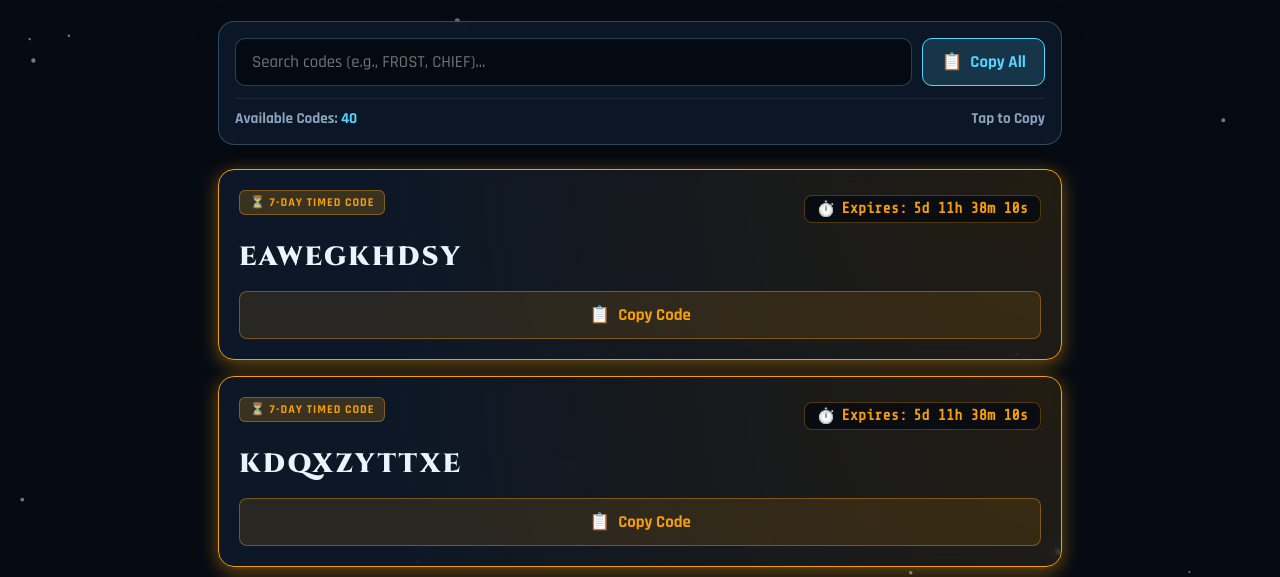
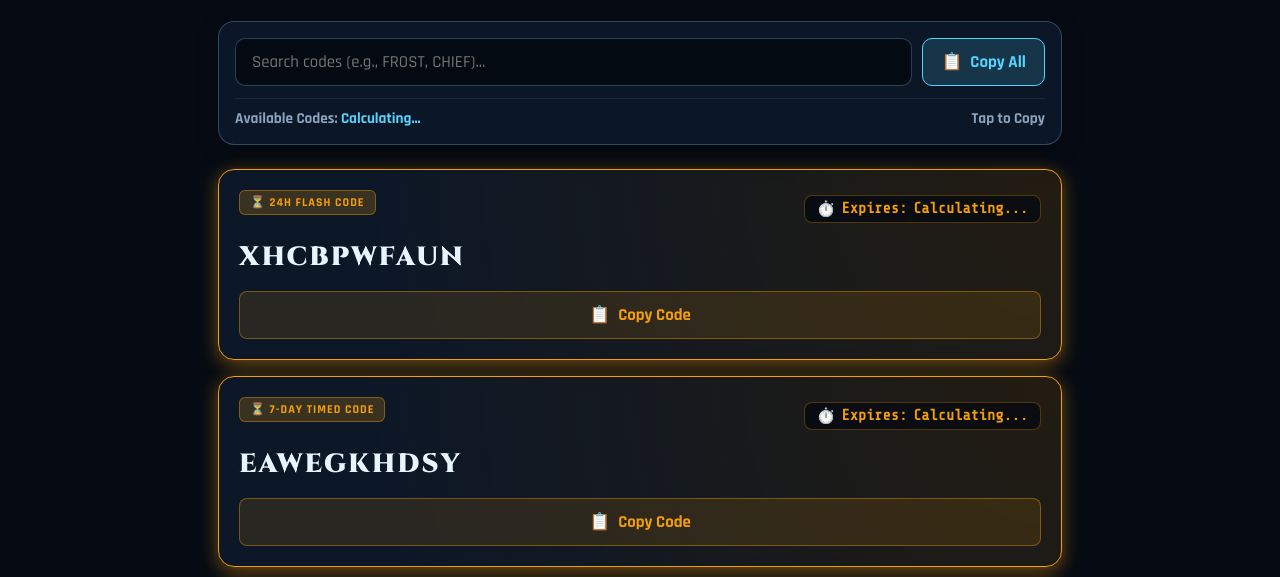
Before and after one commit to EU1-GUIDE/BETA-GUIDE, a plain HTML site: page codes.html in a window 1280 px wide. Shown: the part 225-802 px from the top of the page. Drawn offline with nearby package versions, Linux system fonts and the light colour scheme.

Commit message:
Update codes.html

```diff
--- a/codes.html
+++ b/codes.html
@@ -619,7 +619,7 @@
         </button>
       </div>
       <div class="filter-meta-bar">
-        <span>Available Codes: <span id="codeCount" class="count-badge">41</span></span>
+        <span>Available Codes: <span id="codeCount" class="count-badge">Calculating...</span></span>
         <span>Tap to Copy</span>
       </div>
     </div>
@@ -676,6 +676,12 @@
       </div>
 
       <!-- STANDARD VERIFIED CODES -->
+      <div class="code-card" data-code="HALLOWEEN2026">
+        <div class="card-meta-tag">Gift Code</div>
+        <div class="code-title">HALLOWEEN2026</div>
+        <button class="btn-copy-code" onclick="copyCode('HALLOWEEN2026')"><span>📋</span> Copy Code</button>
+      </div>
+
       <div class="code-card" data-code="37D7652B5C">
         <div class="card-meta-tag">Gift Code</div>
         <div class="code-title">37D7652B5C</div>
@@ -968,157 +974,4 @@
       document.body.removeChild(textArea);
     }
 
-    function copyCode(code) {
-      copyTextToClipboard(code, `Copied: ${code}`);
-    }
-
-    function copyAllVisibleCodes() {
-      const visibleCards = Array.from(document.querySelectorAll('.code-card'))
-        .filter(card => card.style.display !== 'none');
-
-      if (visibleCards.length === 0) return;
-
-      const allCodes = visibleCards.map(c => c.querySelector('.code-title').innerText.trim()).join('\n');
-      copyTextToClipboard(allCodes, `Copied all ${visibleCards.length} codes!`);
-    }
-
-    // Live Expiration Timer Engine (Handles multiple cards with precision)
-    function initCountdownTimer() {
-      const tempCards = document.querySelectorAll('.code-card[data-expires]');
-      if (!tempCards.length) return;
-
-      function tick() {
-        const now = new Date().getTime();
-
-        tempCards.forEach(card => {
-          const expiresStr = card.getAttribute('data-expires');
-          if (!expiresStr) return;
-
-          const expiresTimestamp = new Date(expiresStr).getTime();
-          const diff = expiresTimestamp - now;
-          const display = card.querySelector('.timer-display');
-
-          if (diff <= 0) {
-            card.style.transition = 'opacity 0.5s ease, transform 0.5s ease';
-            card.style.opacity = '0';
-            card.style.transform = 'scale(0.95)';
-            setTimeout(() => {
-              card.remove();
-              filterCodes();
-            }, 500);
-            return;
-          }
-
-          const days = Math.floor(diff / (1000 * 60 * 60 * 24));
-          const hours = Math.floor((diff % (1000 * 60 * 60 * 24)) / (1000 * 60 * 60));
-          const minutes = Math.floor((diff % (1000 * 60 * 60)) / (1000 * 60));
-          const seconds = Math.floor((diff % (1000 * 60)) / 1000);
-
-          const pad = (n) => String(n).padStart(2, '0');
-          if (display) {
-            if (days > 0) {
-              display.innerText = `${days}d ${pad(hours)}h ${pad(minutes)}m ${pad(seconds)}s`;
-            } else {
-              display.innerText = `${pad(hours)}h ${pad(minutes)}m ${pad(seconds)}s`;
-            }
-          }
-        });
-      }
-
-      tick();
-      setInterval(tick, 1000);
-    }
-
-    // 5-Theme Persistent Dropdown Engine
-    const ALL_THEMES = ['frost', 'polar', 'halloween', 'harvest', 'holiday'];
-
-    function applyTheme(theme) {
-      ALL_THEMES.forEach(t => {
-        document.body.classList.remove(t);
-        document.documentElement.classList.remove(t);
-      });
-
-      if (theme && theme !== 'frost') {
-        document.body.classList.add(theme);
-        document.documentElement.classList.add(theme);
-      }
-
-      localStorage.setItem('wos_theme', theme);
-
-      const sel = document.getElementById('themeSelect');
-      if (sel) sel.value = theme;
-    }
-
-    function changeTheme(theme) {
-      applyTheme(theme);
-    }
-
-    function initThemeDropdown() {
-      const current = localStorage.getItem('wos_theme') || 'frost';
-      applyTheme(current);
-    }
-
-    // Snow particle tint dynamically matching each active theme
-    function getParticleColor() {
-      const current = localStorage.getItem('wos_theme') || 'frost';
-      switch (current) {
-        case 'polar': return 'rgba(2, 132, 199, 0.28)';
-        case 'halloween': return 'rgba(255, 140, 0, 0.4)';
-        case 'harvest': return 'rgba(245, 158, 11, 0.45)';
-        case 'holiday': return 'rgba(255, 255, 255, 0.65)';
-        default: return 'rgba(255, 255, 255, 0.45)';
-      }
-    }
-
-    // High performance snow canvas
-    const canvas = document.getElementById('snowCanvas');
-    if (canvas) {
-      const ctx = canvas.getContext('2d');
-      let flakes = [];
-
-      function resizeCanvas() {
-        canvas.width = window.innerWidth;
-        canvas.height = window.innerHeight;
-      }
-      window.addEventListener('resize', resizeCanvas);
-      resizeCanvas();
-
-      for (let i = 0; i < 25; i++) {
-        flakes.push({
-          x: Math.random() * canvas.width,
-          y: Math.random() * canvas.height,
-          r: Math.random() * 2 + 1,
-          d: Math.random() + 0.4
-        });
-      }
-
-      function drawSnow() {
-        ctx.clearRect(0, 0, canvas.width, canvas.height);
-        ctx.fillStyle = getParticleColor();
-        ctx.beginPath();
-        for (let i = 0; i < flakes.length; i++) {
-          const f = flakes[i];
-          ctx.moveTo(f.x, f.y);
-          ctx.arc(f.x, f.y, f.r, 0, Math.PI * 2, true);
-        }
-        ctx.fill();
-
-        for (let i = 0; i < flakes.length; i++) {
-          const f = flakes[i];
-          f.y += f.d;
-          f.x += Math.sin(f.y / 25) * 0.4;
-          if (f.y > canvas.height) {
-            flakes[i] = { x: Math.random() * canvas.width, y: 0, r: f.r, d: f.d };
-          }
-        }
-        requestAnimationFrame(drawSnow);
-      }
-      drawSnow();
-    }
-
-    initThemeDropdown();
-    initCountdownTimer();
-    filterCodes(); // Auto-count on load
-  </script>
-</body>
-</html>
+    function copyCode
```
